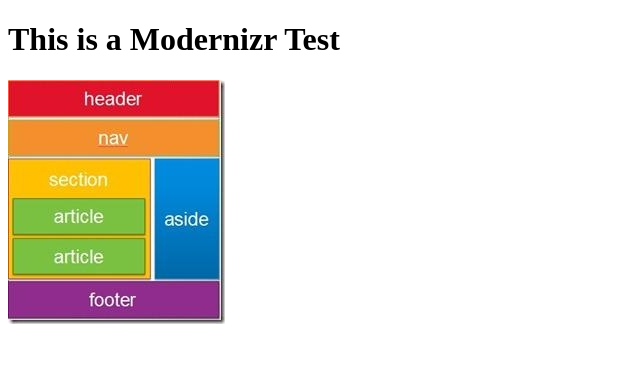
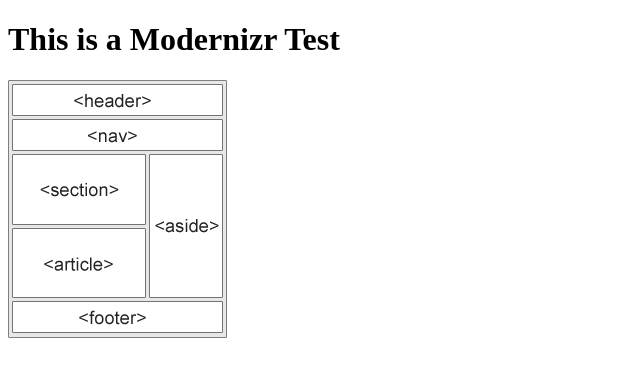
Before and after one commit to Stevo5o/HTML5-Fundamentals, a plain HTML site: page index.html in a window 1280 px wide. Shown: the whole page, without its empty margins (0-640 px from the left). Drawn offline with Linux system fonts and the light colour scheme.

Commit message:
markdown edits :crocodile:

```diff
--- a/index.html
+++ b/index.html
@@ -10,7 +10,7 @@
 
 <body>
 <h1>This is a Modernizr Test</h1>
-    <img src="images\HTML5.jpg" alt="HTML5 layout">
+    <img src="images\img_sem_elements.gif" alt="HTML5 layout">
     <script>
     Modernizr.load({
         test: Modernizr.localstorage,
```
Also changed, not shown: images/HTML5.jpg (deleted), 1 other file.
